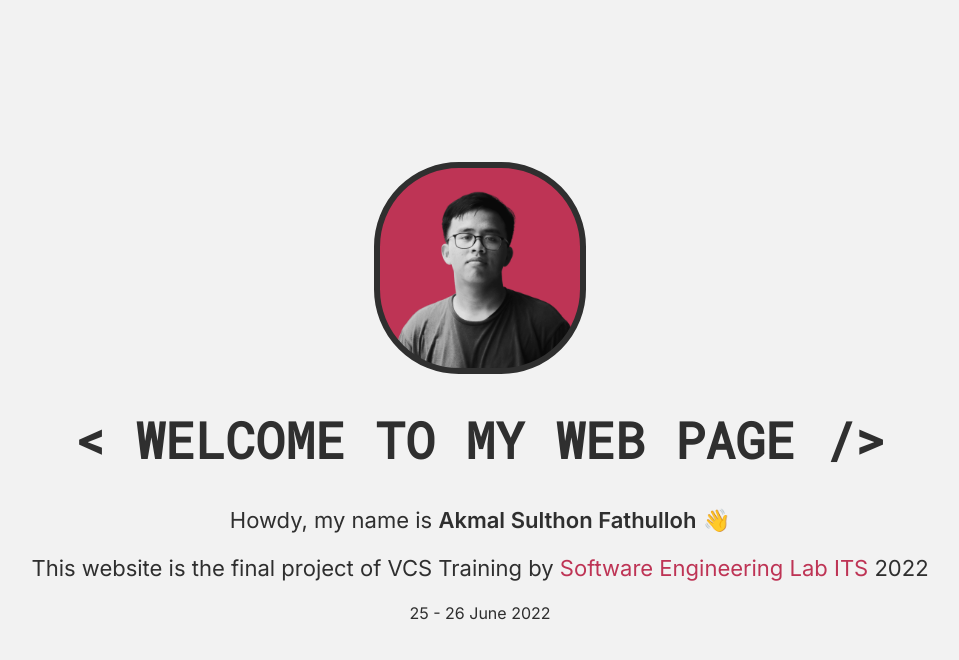
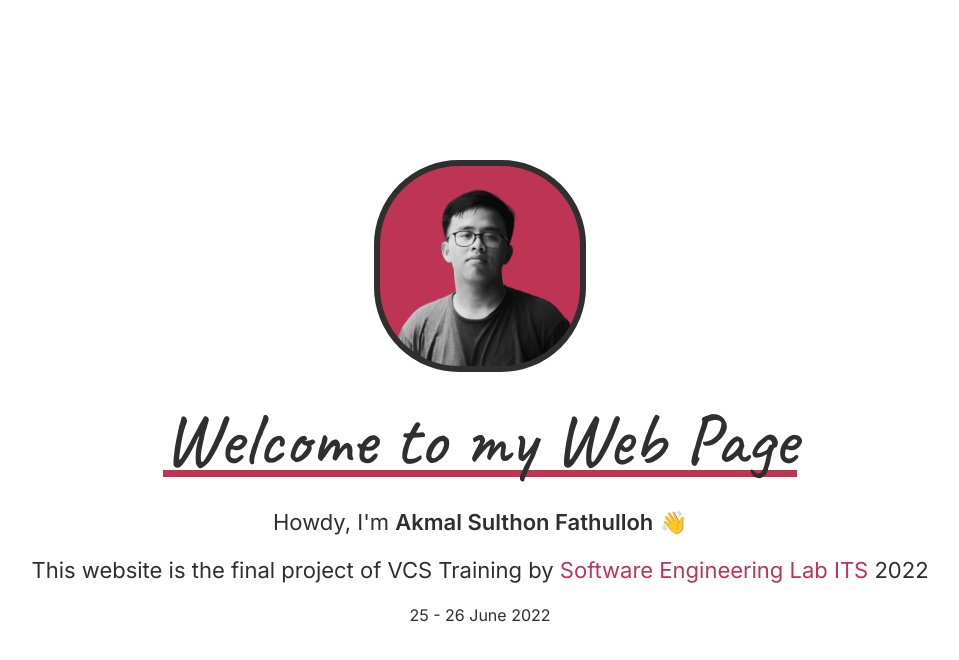
Before and after one commit to afsulthon/afsulthon.github.io, a plain HTML site: page index.html in a window 1280 px wide. Shown: the whole page, without its empty margins (160-1119 px from the left). Drawn offline with Linux system fonts and the light colour scheme; a small style sheet from the web is missing.

Commit message:
feat: change font

```diff
--- a/index.css
+++ b/index.css
@@ -1,11 +1,12 @@
-@import url('https://fonts.googleapis.com/css2?family=Inter:wght@400;600&family=Roboto+Mono:wght@400&display=swap');
+@import url('https://fonts.googleapis.com/css2?family=Caveat:wght@500&display=swap');
+@import url('https://fonts.googleapis.com/css2?family=Inter:wght@400;600&display=swap');
 
 body {
   height: 100vh;
   position: relative;
   margin: 0;
   padding: 0;
-  background: #F2F2F2;
+  background: #FFF;
 }
 
 main {
@@ -16,11 +17,9 @@ main {
   align-items: center;
   height: 100%;
   width: 100%;
-  color: #2F2F2F;
 }
 
 .picture {
-  margin: 0 auto;
   width: 200px;
   height: 200px;
   border-radius: 40%;
@@ -40,18 +39,41 @@ main {
 }
 
 h1 {
-  font-family: 'Roboto Mono', monospace;
-  font-size: 50px;
+  font-family: 'Caveat', cursive;
+  font-weight: 500;
+  font-size: 75px;
+  color: #2F2F2F;
   transition: ease-in-out .25s;
+  margin: 20px 0px 0px 0px;
+  text-decoration: none;
+  position: relative;
 }
 
 h1:hover {
-  color: #BE3455;
+  color: #FFF;
+}
+
+h1::before {
+  content: '';
+  background-color: #BE3455;
+  position: absolute;
+  left: 0;
+  bottom: 10px;
+  width: 100%;
+  height: 6.5px;
+  z-index: -1;
+  transition: all .3s ease-in-out;
+}
+
+h1:hover::before {
+  bottom: 0;
+  height: 100%;
 }
 
 .content {
   font-family: 'Inter', sans-serif;
   font-size: 22px;
+  color: #2F2F2F;
 }
 
 a {
--- a/index.html
+++ b/index.html
@@ -7,20 +7,17 @@
   <meta name="viewport" content="width=device-width, initial-scale=1.0">
   <title>Akmal's Web Page</title>
   <link rel="stylesheet" href="index.css">
-  <link rel='stylesheet' href='//cdn.jsdelivr.net/npm/hack-font@3.3.0/build/web/hack.css'>
 </head>
 
 <body>
   <main>
-    <div>
-      <div class="picture"></div>
-      <h1>&lt WELCOME TO MY WEB PAGE /&gt</h1>
-      <div class="content">
-        <p>Howdy, my name is <b>Akmal Sulthon Fathulloh</b> <span class="wave">👋</span></p>
-        <p>This website is the final project of VCS Training by <a href="https://www.instagram.com/labse_its">Software
-            Engineering Lab ITS</a> 2022</p>
-        <p style="font-size:16px">25 - 26 June 2022</p>
-      </div>
+    <div class="picture"></div>
+    <h1>Welcome to my Web Page</h1>
+    <div class="content">
+      <p>Howdy, I'm <b>Akmal Sulthon Fathulloh</b> <span class="wave">👋</span></p>
+      <p>This website is the final project of VCS Training by <a href="https://www.instagram.com/labse_its">Software
+          Engineering Lab ITS</a> 2022</p>
+      <p style="font-size:16px">25 - 26 June 2022</p>
     </div>
   </main>
 </body>
```
